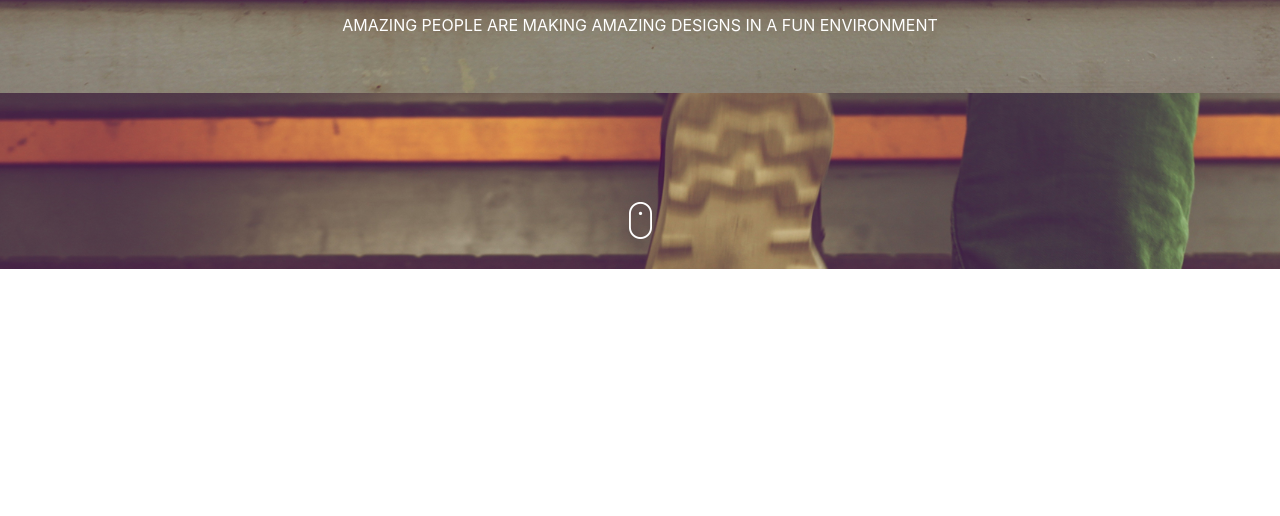
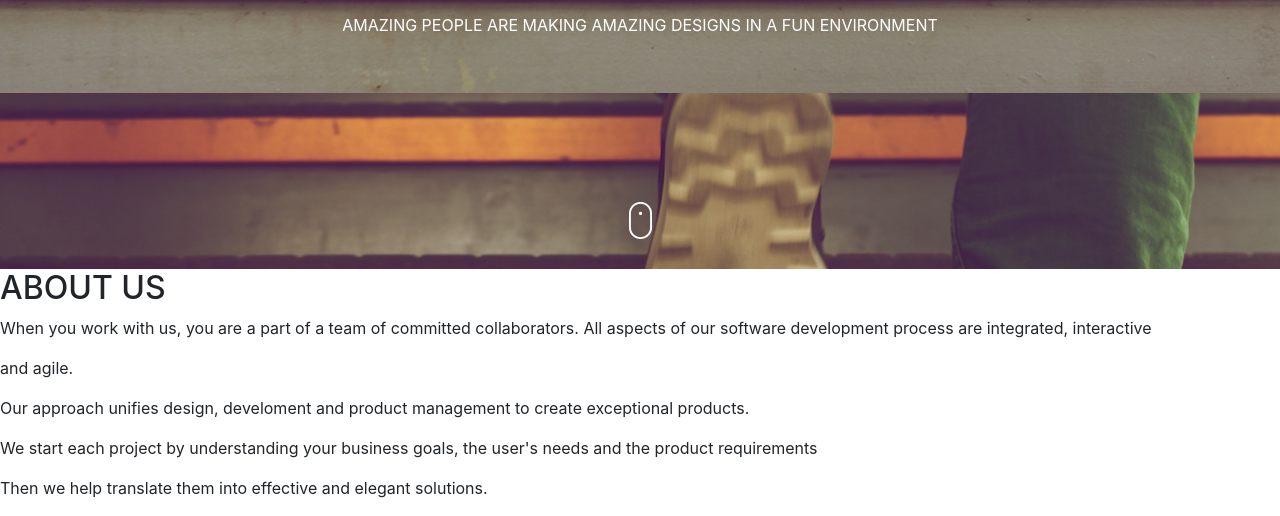
Before and after one commit to Cynthia-Kitili/studio, a plain HTML site: page index.html in a window 1280 px wide. Shown: the part 707-1223 px from the top of the page. Before the commit the page ends 976 px from the top, so only its background shows below. Drawn offline with nearby package versions, Linux system fonts and the light colour scheme.

Commit message:
Add the about us page.

```diff
--- a/index.html
+++ b/index.html
@@ -15,8 +15,16 @@
                <img id="logo" src="img/logo.png" alt="logo image" >
                <h1>WELCOME</h1>
                <h1>TO DELANI STUDIO</h1>
-               <P>AMAZING PEOPLE ARE MAKING AMAZING DESIGNS IN A FUN ENVIRONMENT</P>
+               <p>AMAZING PEOPLE ARE MAKING AMAZING DESIGNS IN A FUN ENVIRONMENT</p>
                <img id="mouse" src="img/mouse_click.png" alt="mouse-click">
+        </div>
+        <div class="about">
+            <h2>ABOUT US</h2>
+            <p>When you work with us, you are a part of a team of committed collaborators. All aspects of our software development process are integrated, interactive</p>
+            <p>and agile.</p>
+            <p>Our approach unifies design, develoment and product management to create exceptional products.</p>
+            <p>We start each project by understanding your business goals, the user's needs and the product requirements</p>
+            <p>Then we help translate them into effective and elegant solutions.</p>
         </div>
 
     </body>
```
